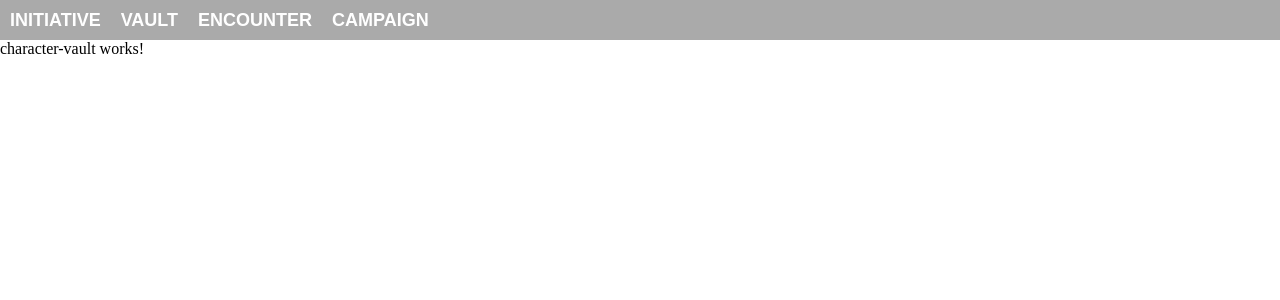
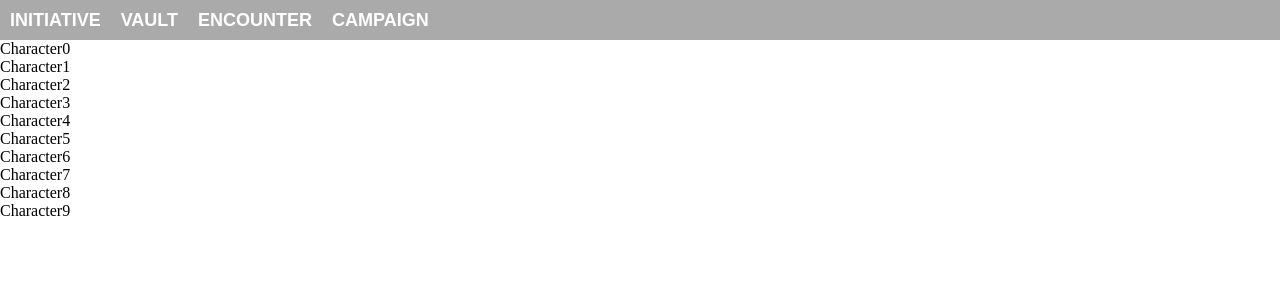
Before and after one commit to parkernalch/savage-suite, an Angular app: page /characters in a window 1280 px wide. Shown: the top 300 px of the page. Built offline with nearby package versions, Linux system fonts and the light colour scheme.

Commit message:
wired in character service to fetch mock characters and display on character object

```diff
--- a/src/app/components/character-vault/character-vault.component.html
+++ b/src/app/components/character-vault/character-vault.component.html
@@ -1 +1,3 @@
-<p>character-vault works!</p>
+<ul>
+    <li *ngFor="let character of characters">{{character.name}}</li>
+</ul>
--- a/src/app/components/character-vault/character-vault.component.ts
+++ b/src/app/components/character-vault/character-vault.component.ts
@@ -1,4 +1,6 @@
 import { Component, OnInit } from '@angular/core';
+import { CharacterService } from '../../services/character.service';
+import SavageCharacter from 'src/app/models/Character';
 
 @Component({
   selector: 'app-character-vault',
@@ -6,10 +8,19 @@ import { Component, OnInit } from '@angular/core';
   styleUrls: ['./character-vault.component.sass']
 })
 export class CharacterVaultComponent implements OnInit {
+  characters: SavageCharacter[];
 
-  constructor() { }
+  constructor(private characterService:CharacterService) { }
 
   ngOnInit() {
+    this.getCharacters();
   }
 
+  getCharacters(): void {
+    this.characterService.getCharacters()
+      .subscribe(characters => {
+        console.log(characters);
+        this.characters = characters;
+      });
+  }
 }
```
